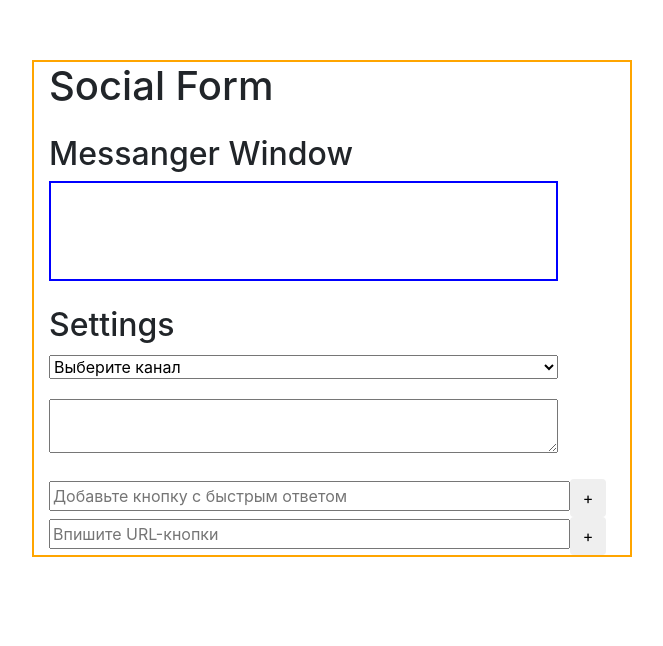
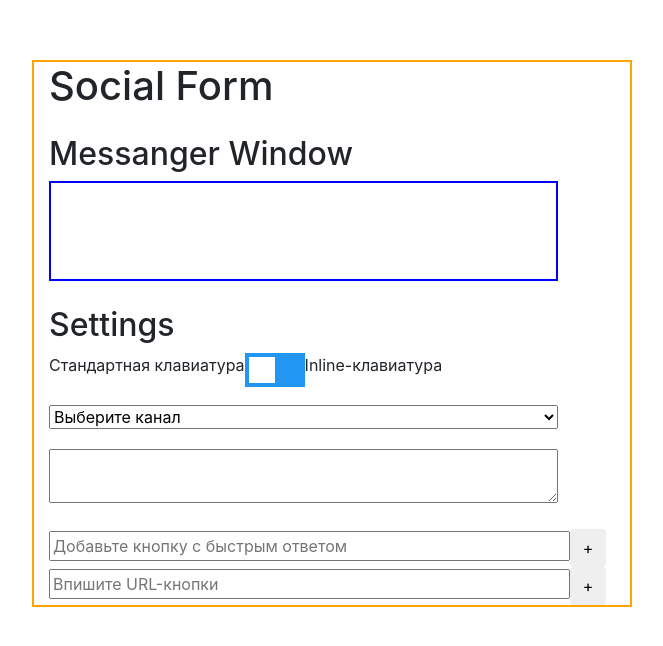
Before and after one commit to trewstaples/social-form-test, a React (Create React App) app: page / in a window 1280 px wide. Shown: the part 140-786 px from the top of the page, without its empty margins (308-971 px from the left). Built offline with nearby package versions, Linux system fonts and the light colour scheme.

Commit message:
Перенесёт лоигку в App

```diff
--- a/src/components/app/app.jsx
+++ b/src/components/app/app.jsx
@@ -1,17 +1,46 @@
-import { Form } from '../form'
-import { Messenger } from '../messenger'
 import { useState } from 'react'
 
+import { KeyboardSwitch } from '../keyboard-switch'
+import { ChannelSelect } from '../channel-select'
+import { TextArea } from '../textarea'
+import { ButtonAdd } from '../button-add'
+import { Messenger } from '../messenger'
+
+import './app.css'
+
+const keyboardLayout = {
+  standart: 'standart',
+  inline: 'inline',
+}
+
+export const buttonTypes = {
+  classic: 'classic',
+  url: 'url',
+}
+
 const App = () => {
-  const [messageText, setMessageText] = useState('')
+  const [keyboardMode, setKeyboardMode] = useState(keyboardLayout.standart)
+  const [channel, setChannel] = useState('')
+  const [textareaValue, setTextareaValue] = useState('')
   const [buttons, setButtons] = useState([])
+
+  const onKeyboardChange = () => {
+    setKeyboardMode(prevState =>
+      prevState === keyboardLayout.standart ? keyboardLayout.inline : keyboardLayout.standart
+    )
+    setButtons([])
+  }
+
+  const onChannelChange = evt => {
+    setChannel(evt.target.value)
+  }
+
+  const onTextareaChange = evt => {
+    setTextareaValue(evt.target.value)
+  }
 
   const createNewButton = btn => {
     return { type: btn.buttonType, value: btn.value }
-  }
-
-  const onMessageChange = evt => {
-    setMessageText(evt.target.value)
   }
 
   const onButtonAdded = btn => {
@@ -24,8 +53,21 @@ const App = () => {
       <header className='header'>
         <h1>Social Form</h1>
       </header>
-      <Messenger messageText={messageText} buttons={buttons} />
-      <Form onMessageChange={onMessageChange} onButtonAdded={onButtonAdded} />
+      <Messenger messageText={textareaValue} buttons={buttons} />
+
+      <div className='form-wrapper'>
+        <h2>Settings</h2>
+        <form>
+          <KeyboardSwitch onKeyboardChange={onKeyboardChange} />
+
+          <ChannelSelect onChannelChange={onChannelChange} />
+
+          <TextArea channel={channel} onTextareaChange={onTextareaChange} />
+
+          <ButtonAdd buttonType={buttonTypes.classic} onButtonAdded={onButtonAdded} />
+          <ButtonAdd buttonType={buttonTypes.url} onButtonAdded={onButtonAdded} />
+        </form>
+      </div>
     </div>
   )
 }
--- a/src/components/button-add/button-add.jsx
+++ b/src/components/button-add/button-add.jsx
@@ -1,6 +1,6 @@
 import { useState } from 'react'
 
-import { buttonTypes } from '../form/form'
+import { buttonTypes } from '../app/app'
 
 import './button-add.css'
 
--- a/src/components/form/form.jsx
+++ /dev/null
@@ -1,55 +0,0 @@
-import { useState } from 'react'
-
-import { ChannelSelect } from '../channel-select'
-import { TextArea } from '../textarea'
-import { KeyboardSwitch } from '../keyboard-switch'
-import { ButtonsList } from '../buttons-list'
-import { ButtonAdd } from '../button-add'
-
-import './form.css'
-
-const keyboardLayout = {
-  standart: 'standart',
-  inline: 'inline',
-}
-
-export const buttonTypes = {
-  classic: 'classic',
-  url: 'url',
-}
-
-const Form = ({ onMessageChange, onButtonAdded }) => {
-  const [channel, setChannel] = useState('')
-  const [keyboardMode, setKeyboardMode] = useState(keyboardLayout.standart)
-
-  const onChannelChange = evt => {
-    setChannel(evt.target.value)
-  }
-
-  // const onKeyboardChange = () => {
-  //   setKeyboardMode(prevState =>
-  //     prevState === keyboardLayout.standart ? keyboardLayout.inline : keyboardLayout.standart
-  //   )
-  //   setButtons([])
-  // }
-
-  return (
-    <div className='form-wrapper'>
-      <h2>Settings</h2>
-      <form>
-        <ChannelSelect onChannelChange={onChannelChange} />
-
-        {/* <KeyboardSwitch onKeyboardChange={onKeyboardChange} /> */}
-
-        <TextArea channel={channel} onMessageChange={onMessageChange} />
-
-        {/* <ButtonsList buttons={buttons} /> */}
-
-        <ButtonAdd buttonType={buttonTypes.classic} onButtonAdded={onButtonAdded} />
-        <ButtonAdd buttonType={buttonTypes.url} onButtonAdded={onButtonAdded} />
-      </form>
-    </div>
-  )
-}
-
-export { Form }
--- a/src/components/form/index.jsx
+++ /dev/null
@@ -1 +0,0 @@
-export { Form } from './form'
--- a/src/components/textarea/textarea.jsx
+++ b/src/components/textarea/textarea.jsx
@@ -7,10 +7,10 @@ const textAreaMaxLength = {
   SMS: '',
 }
 
-const TextArea = ({ channel, onMessageChange }) => {
+const TextArea = ({ channel, onTextareaChange }) => {
   return (
     <div className='form__textarea-wrapper'>
-      <textarea maxLength={textAreaMaxLength[channel]} onChange={onMessageChange}></textarea>
+      <textarea maxLength={textAreaMaxLength[channel]} onChange={onTextareaChange}></textarea>
     </div>
   )
 }
```
Also changed, not shown: src/components/app/app.css (line endings or trailing spaces).
